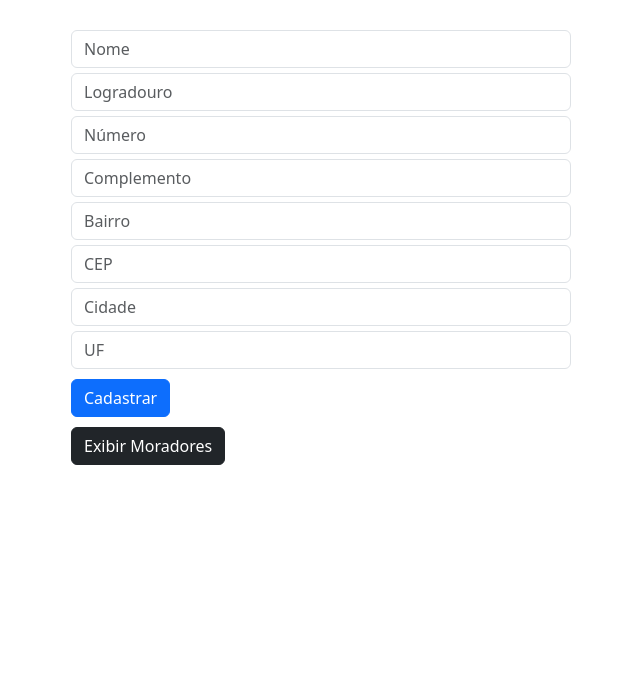
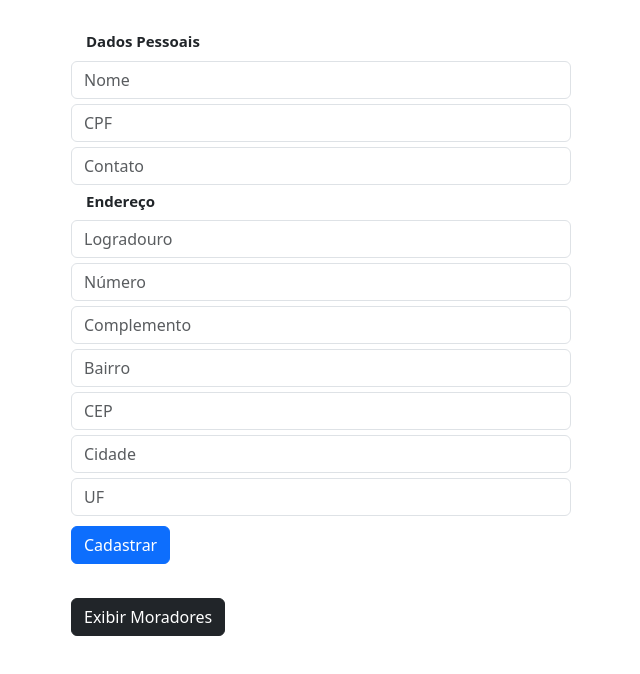
Before and after one commit to Gustavohp1708/safehome, an Angular app in the folder front-end/safehome-frontend/: page / in a window 1280 px wide. Shown: the top 674 px of the page, without its empty margins (324-964 px from the left). Built offline with nearby package versions, Linux system fonts and the light colour scheme.

Commit message:
campo cpf e contato

```diff
--- a/front-end/safehome-frontend/src/app/components/morador/morador.component.css
+++ b/front-end/safehome-frontend/src/app/components/morador/morador.component.css
@@ -6,3 +6,10 @@ form {
 input{
     margin: 5px;
 }
+
+legend{
+
+    padding-left: 20px;
+    font-size: 15px;
+    font-weight: bold;
+}
--- a/front-end/safehome-frontend/src/app/components/morador/morador.component.html
+++ b/front-end/safehome-frontend/src/app/components/morador/morador.component.html
@@ -1,6 +1,13 @@
 <form>
+    <fieldset>
+        <legend>Dados Pessoais</legend>
         <input type="text" placeholder="Nome" class="form-control" name="nome" [(ngModel)]="morador.nome">
+        <input type="text" placeholder="CPF" class="form-control" name="cpf" [(ngModel)]="morador.cpf">
+        <input type="text" placeholder="Contato" class="form-control" name="contato" [(ngModel)]="morador.contato">
+    </fieldset>
 
+    <fieldset>
+        <legend>Endereço</legend>
         <input type="text" placeholder="Logradouro" class="form-control" name="logradouro" [(ngModel)]="morador.logradouro">
         <input type="text" placeholder="Número" class="form-control" name="numero" [(ngModel)]="morador.numero">
         <input type="text" placeholder="Complemento" class="form-control" name="complemento" [(ngModel)]="morador.complemento">
@@ -13,6 +20,7 @@
         <input type="button" value="Alterar" *ngIf="!btnCadastro" class="btn btn-warning">
         <input type="button" value="Remover" *ngIf="!btnCadastro" class="btn btn-danger">
         <input type="button" value="Cancelar" *ngIf="!btnCadastro" class="btn btn-secondary">
+    </fieldset>
 
 
     <br><input type="button" value="Exibir Moradores" *ngIf="btnCadastro" class="btn btn-dark" (click)="selecionar()">
--- a/front-end/safehome-frontend/src/app/components/morador/morador.component.ts
+++ b/front-end/safehome-frontend/src/app/components/morador/morador.component.ts
@@ -38,8 +38,4 @@ export class MoradorComponent {
     this.btnCadastro = false;
     this.tabela = false;
   }
-
-  ngOnInit(){
-    //this.selecionar();
-  }
 }
--- a/front-end/safehome-frontend/src/app/models/Morador.ts
+++ b/front-end/safehome-frontend/src/app/models/Morador.ts
@@ -2,6 +2,8 @@ export class Morador{
 
     id:number = 0;
     nome:string = '';
+    cpf:string ='';
+    contato:string ='';
     logradouro:string = '';
     numero:string = '';
     complemento:string = '';
```
Also changed, not shown: 1 other file (tests, documents, lock files or other folders). Lines whose indentation alone changed are shown as unchanged.
